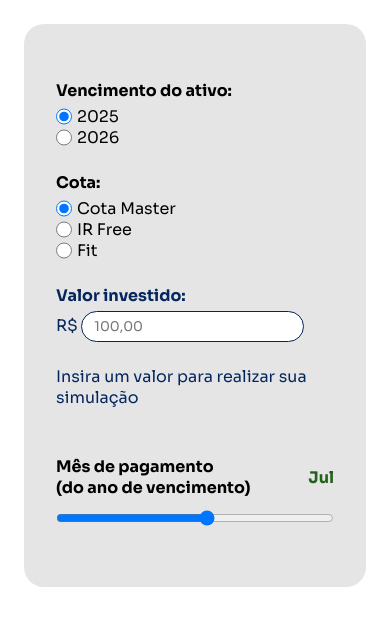
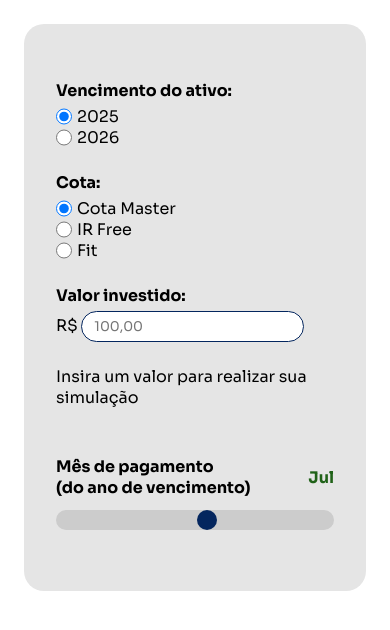
Before and after one commit to lucassdantas/precatory_rentability_simulator, a PHP site: page / in a window 390 px wide. Shown: the top 630 px of the page. Run offline with PHP 8.4, Linux system fonts and the light colour scheme.

Commit message:
fix respnosivity

```diff
--- a/style.css
+++ b/style.css
@@ -28,6 +28,10 @@ body{
 #simulatorContainer .hidden{
     display:none;
     visibility:hidden;
+}
+#simulatorContainer h3{
+    font-size: 24px;
+    color:#474747;
 }
 #simulatorContainer .simulatorBody{
     padding:20px;
@@ -78,6 +82,7 @@ body{
     margin-right:8px;
     margin-bottom:5px;
     font-weight:700;
+    font-size:20px;
 }
 #simulatorContainer .chartContainer{
     height:120px;
@@ -139,10 +144,6 @@ body{
 
 }
 
-.amountInvested{
-    color:#04265E;
-}
-
 #monthOfPayment{
     width:100%;
     margin-top:12px;
@@ -170,6 +171,9 @@ body{
 #simulatorContainer .selectedMonthContainer{
     display:none;
     visibility:hidden;
+}
+#simulatorContainer .monthOfPaymentTitle{
+    font-size:20px;
 }
 @media(max-width:768px){
     #simulatorContainer .row{
@@ -211,4 +215,57 @@ body{
         color:#206218;
         font-weight:bold;
     }
+    #simulatorContainer .monthOfPaymentTitle{
+        font-size:16px;
+    }
+    #simulatorContainer .inputIdentifier{
+        font-size:16px;
+    }
+    #simulatorContainer h3{
+        font-size:18px;
+    }
+    #simulatorContainer .bar{
+        max-width:300px;
+    }
+
 }
+@media(max-width:400px){
+    #simulatorContainer .bar{
+      max-width:150px;
+  }
+}
+
+#simulatorContainer input[type="range"] {
+    /* Remove estilos padrão */
+    -webkit-appearance: none;
+    -moz-apperance: none;
+    appearance: none;
+    /* Dimensões e layout */
+    width: 100%;
+    height: 20px;
+    /* Track */
+    background-color: #ccc; /* Cor de fundo cinza */
+    border-radius: 10px;
+    /* Thumb (alça) */
+    cursor: pointer;
+  }
+
+  #simulatorContainer input[type="range"]::-webkit-slider-thumb {
+    -webkit-appearance: none;
+    appearance: none;
+    /* Dimensões e layout */
+    width: 20px;
+    height: 20px;
+    background-color: #04265E; /* Cor da bola */
+    border-radius: 50%; /* Forma circular */
+  }
+
+  #simulatorContainer input[type="range"]::-moz-range-thumb {
+    -moz-appearance: none;
+    appearance: none;
+    /* Dimensões e layout */
+    width: 20px;
+    height: 20px;
+    background-color: #04265E; /* Cor da bola */
+    border-radius: 50%; /* Forma circular */
+  }
```
